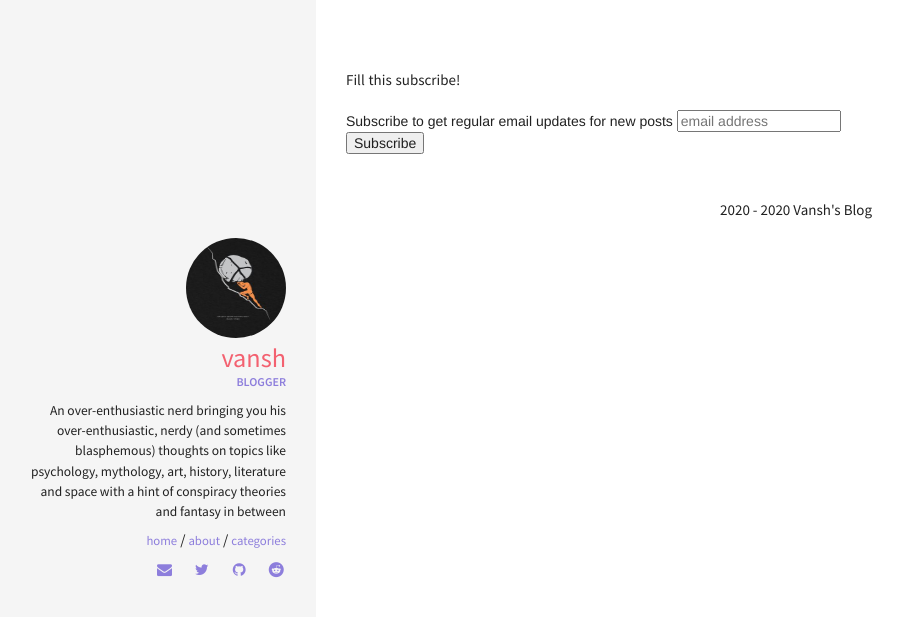
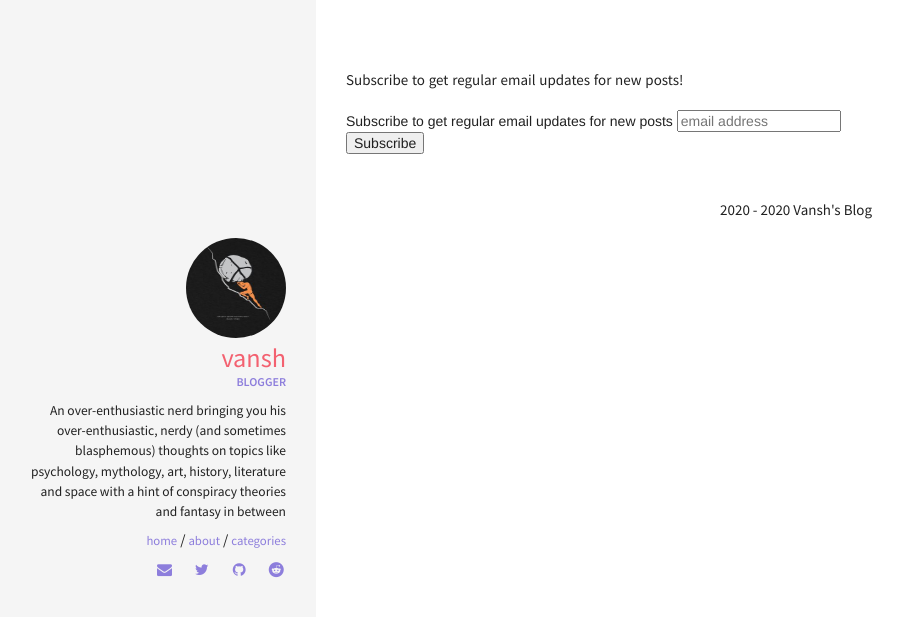
Before and after one commit to Vansh921/Website, a Jekyll site: the page built from contact.md, in a window 1280 px wide. Shown: the top 617 px of the page, without its empty margins (4-907 px from the left). Built offline with Jekyll 4.4.1, drawn with Linux system fonts in a browser that asks for light colours; comment, search, counter and statistics services are not loaded.

Commit message:
Update contact.md

```diff
--- a/contact.md
+++ b/contact.md
@@ -3,7 +3,7 @@ layout: default
 title: Contact
 ---
 
-Fill this subscribe!
+Subscribe to get regular email updates for new posts!
 
 <!-- Begin Mailchimp Signup Form -->
 <link href="//cdn-images.mailchimp.com/embedcode/horizontal-slim-10_7.css" rel="stylesheet" type="text/css">
```
